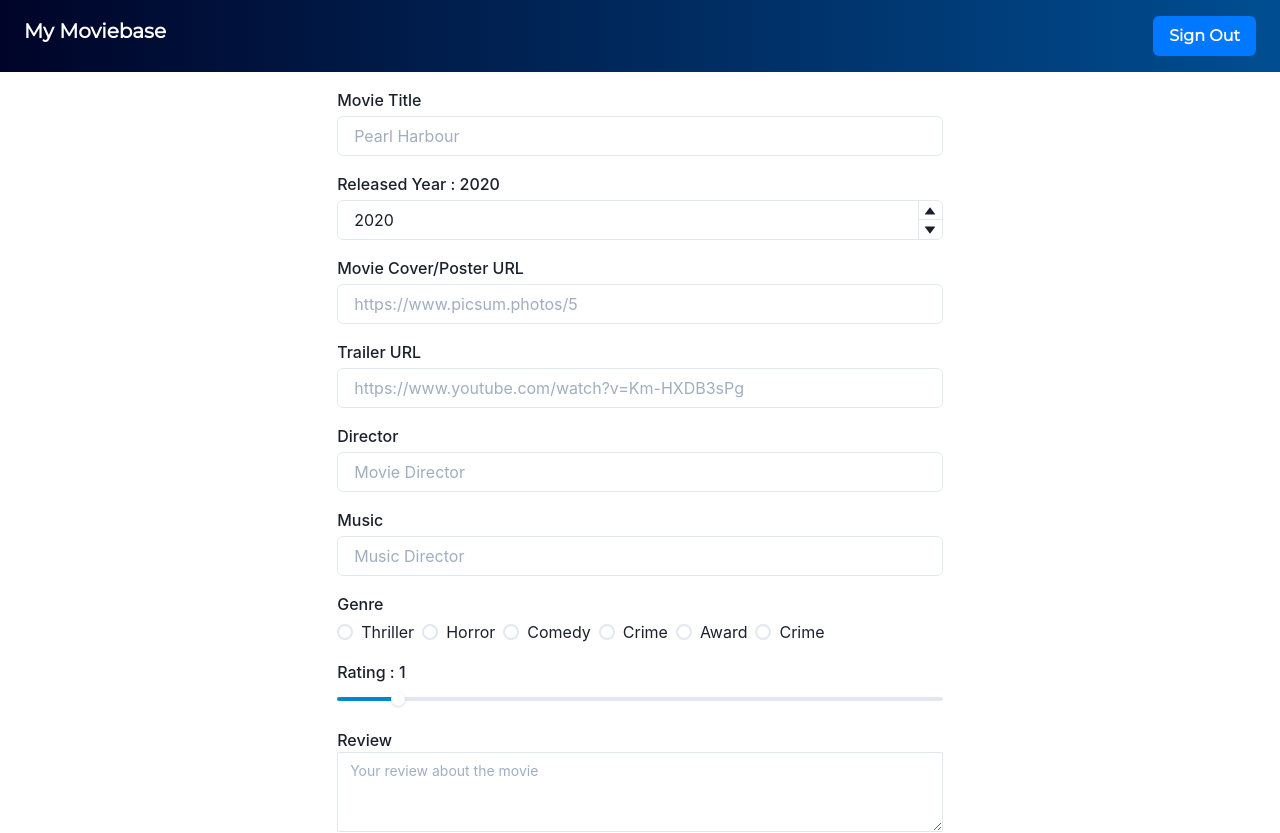
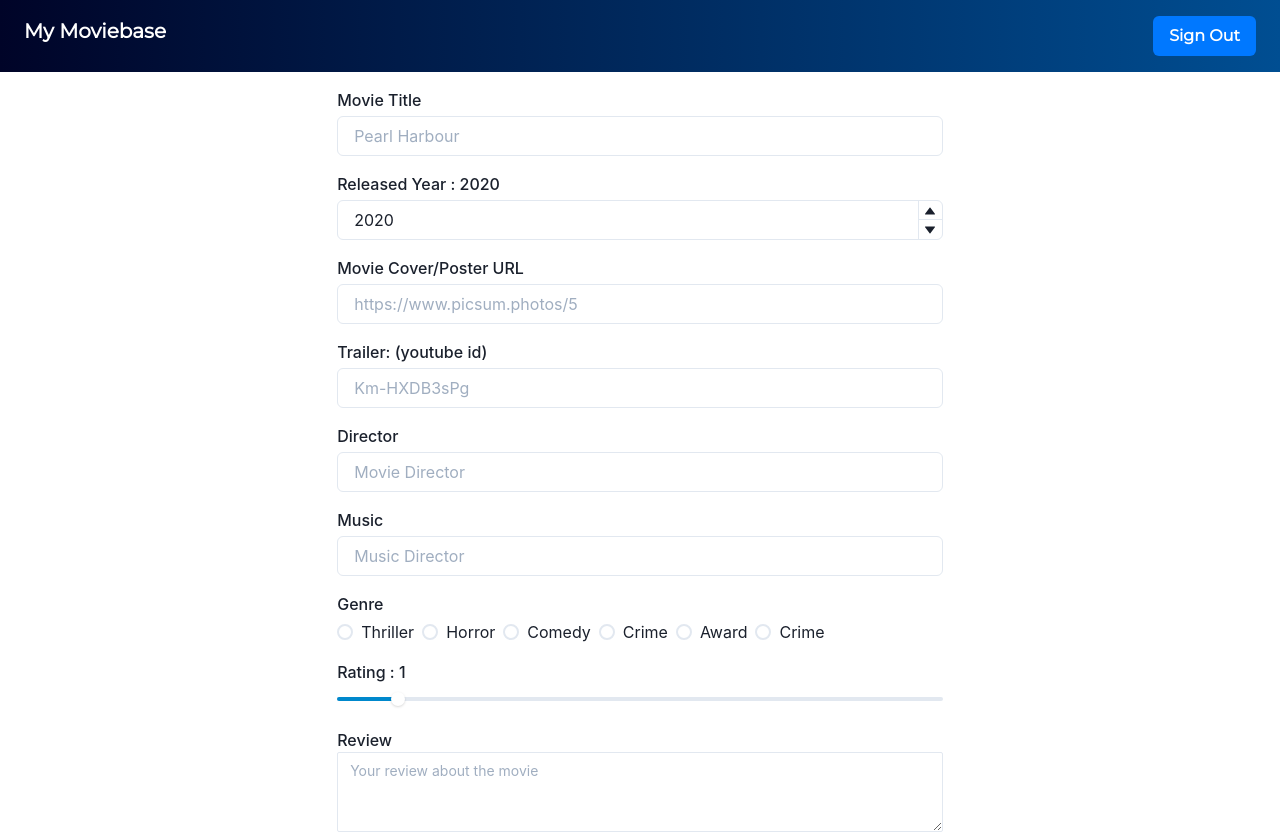
Before and after one commit to jishnukoottala/movie-collection-app-MERN, a React (Create React App) app in the folder client/: page /create in a window 1280 px wide. Shown: the top 833 px of the page. Built offline with nearby package versions, Linux system fonts and the light colour scheme; sample sign-in values are in the browser's storage.

Commit message:
trailer url changed to youtube id

```diff
--- a/client/src/components/MovieForm.js
+++ b/client/src/components/MovieForm.js
@@ -196,10 +196,10 @@ export const MovieForm = ({
                 </Box>
                 <Box mb={4}>
                     <FormLabel htmlFor="trailerUrl" mb={1}>
-                        Trailer URL
+                        Trailer: (youtube id)
                     </FormLabel>
                     <Input
-                        placeholder="https://www.youtube.com/watch?v=Km-HXDB3sPg"
+                        placeholder="Km-HXDB3sPg"
                         value={moviedata.trailerUrl}
                         onChange={handleChange}
                         name="trailerUrl"
```
